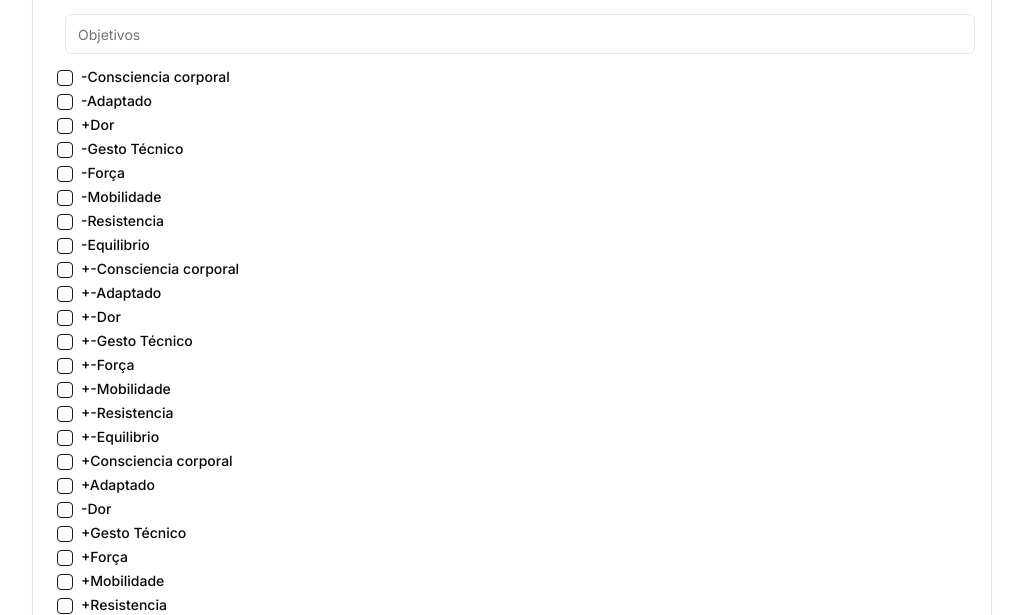
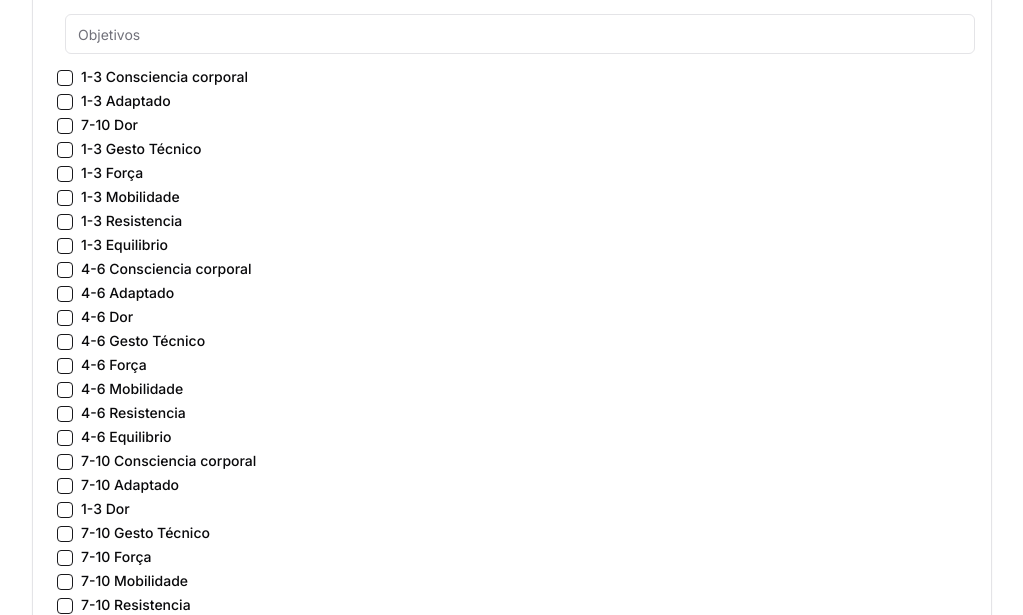
Before and after one commit to GuterresThomas/gestao_alunos_lets_front, a Next.js app: page / in a window 1280 px wide. Shown: the part 337-952 px from the top of the page, without its empty margins (128-1151 px from the left). Built offline with nearby package versions, Linux system fonts and the light colour scheme; no server answers.

Commit message:
ajustes visuais

```diff
--- a/src/components/addAlunos.tsx
+++ b/src/components/addAlunos.tsx
@@ -124,110 +124,110 @@ export default function AddForm() {
             <Input className='m-2' type="text" name="objetivos" placeholder="Objetivos" value={aluno.objetivos} onChange={handleChange} />
             <div className='flex mt-2'>
               <Checkbox className='' name="menos_consciencia_corporal" checked={aluno.menos_consciencia_corporal} onClick={() => handleCheckboxClick('menos_consciencia_corporal')} />
-              <Label className='ml-2'htmlFor="menos_consciencia_corporal">-Consciencia corporal</Label>
+              <Label className='ml-2'htmlFor="menos_consciencia_corporal">1-3 Consciencia corporal</Label>
             </div>
             <div className='flex mt-2'>
               <Checkbox className='' name="menos_adaptado" checked={aluno.menos_adaptado} onClick={() => handleCheckboxClick('menos_adaptado')}/>
-              <Label className='ml-2' htmlFor="menos_adaptado">-Adaptado</Label>
+              <Label className='ml-2' htmlFor="menos_adaptado">1-3 Adaptado</Label>
             </div>
             <div className='flex mt-2'>
               <Checkbox  name="mais_dor" checked={aluno.mais_dor} onClick={() => handleCheckboxClick('mais_dor')}/>
-              <Label className='ml-2' htmlFor="mais_dor">+Dor</Label>
+              <Label className='ml-2' htmlFor="mais_dor">7-10 Dor</Label>
             </div>
             <div className='flex mt-2'>
             <Checkbox
               name="menos_gesto_tecnico" checked={aluno.menos_gesto_tecnico} onClick={() => handleCheckboxClick('menos_gesto_tecnico')}
             />
-            <Label className='ml-2' htmlFor="menos_gesto_tecnico">-Gesto Técnico</Label>
+            <Label className='ml-2' htmlFor="menos_gesto_tecnico">1-3 Gesto Técnico</Label>
             </div>
             <div className='flex mt-2'>
             <Checkbox name="menos_forca" checked={aluno.menos_forca} onClick={() => handleCheckboxClick('menos_forca')}
             />
-            <Label className='ml-2' htmlFor="menos_forca">-Força</Label>
+            <Label className='ml-2' htmlFor="menos_forca">1-3 Força</Label>
             </div>
             <div className='flex mt-2'>
             <Checkbox name="menos_mobilidade" checked={aluno.menos_mobilidade} onClick={() => handleCheckboxClick('menos_mobilidade')} />
-            <Label className='ml-2' htmlFor="menos_mobilidade">-Mobilidade</Label>
+            <Label className='ml-2' htmlFor="menos_mobilidade">1-3 Mobilidade</Label>
             </div>
             <div className='flex mt-2'>
             <Checkbox name="menos_resistencia" checked={aluno.menos_resistencia} onClick={() => handleCheckboxClick('menos_resistencia')} />
-            <Label className='ml-2' htmlFor="menos_resistencia">-Resistencia</Label>
+            <Label className='ml-2' htmlFor="menos_resistencia">1-3 Resistencia</Label>
             </div>
             <div className='flex mt-2'>
             <Checkbox name="menos_equilibrio" checked={aluno.menos_equilibrio} onClick={() => handleCheckboxClick('menos_equilibrio')} />
-            <Label className='ml-2' htmlFor="menos_equilibrio">-Equilibrio</Label>
+            <Label className='ml-2' htmlFor="menos_equilibrio">1-3 Equilibrio</Label>
             </div>
 
             <div className='flex mt-2'>
             <Checkbox name="mais_ou_menos_consciencia_corporal" checked={aluno.mais_ou_menos_consciencia_corporal} onClick={() => handleCheckboxClick('mais_ou_menos_consciencia_corporal')} />
-            <Label className='ml-2' htmlFor="mais_ou_menos_consciencia_corporal">+-Consciencia corporal</Label>
+            <Label className='ml-2' htmlFor="mais_ou_menos_consciencia_corporal">4-6 Consciencia corporal</Label>
             </div>
             <div className='flex mt-2'>
             <Checkbox name="mais_ou_menos_adaptado" checked={aluno.mais_ou_menos_adaptado} onClick={() => handleCheckboxClick('mais_ou_menos_adaptado')}/>
-            <Label className='ml-2' htmlFor="mais_ou_menos_adaptado">+-Adaptado</Label>
+            <Label className='ml-2' htmlFor="mais_ou_menos_adaptado">4-6 Adaptado</Label>
             </div>
             <div className='flex mt-2'>
             <Checkbox  name="mais_ou_menos_dor" checked={aluno.mais_ou_menos_dor} onClick={() => handleCheckboxClick('mais_ou_menos_dor')}/>
-            <Label className='ml-2' htmlFor="mais_ou_menos_dor">+-Dor</Label>
+            <Label className='ml-2' htmlFor="mais_ou_menos_dor">4-6 Dor</Label>
             </div>
             <div className='flex mt-2'>
             <Checkbox
               name="mais_ou_menos_gesto_tecnico" checked={aluno.mais_ou_menos_gesto_tecnico} onClick={() => handleCheckboxClick('mais_ou_menos_gesto_tecnico')}
             />
-            <Label className='ml-2' htmlFor="mais_ou_menos_gesto_tecnico">+-Gesto Técnico</Label>
+            <Label className='ml-2' htmlFor="mais_ou_menos_gesto_tecnico">4-6 Gesto Técnico</Label>
             </div>
             <div className='flex mt-2'>
             <Checkbox name="mais_ou_menos_forca" checked={aluno.mais_ou_menos_forca} onClick={() => handleCheckboxClick('mais_ou_menos_forca')}
             />
-            <Label className='ml-2' htmlFor="mais_ou_menos_forca">+-Força</Label>
+            <Label className='ml-2' htmlFor="mais_ou_menos_forca">4-6 Força</Label>
             </div>
             <div className='flex mt-2'>
             <Checkbox name="mais_ou_menos_mobilidade" checked={aluno.mais_ou_menos_mobilidade} onClick={() => handleCheckboxClick('mais_ou_menos_mobilidade')} />
-            <Label className='ml-2' htmlFor="mais_ou_menos_mobilidade">+-Mobilidade</Label>
+            <Label className='ml-2' htmlFor="mais_ou_menos_mobilidade">4-6 Mobilidade</Label>
             </div>
             <div className='flex mt-2'>
             <Checkbox name="mais_ou_menos_resistencia" checked={aluno.mais_ou_menos_resistencia} onClick={() => handleCheckboxClick('mais_ou_menos_resistencia')} />
-            <Label className='ml-2' htmlFor="mais_ou_menos_resistencia">+-Resistencia</Label>
+            <Label className='ml-2' htmlFor="mais_ou_menos_resistencia">4-6 Resistencia</Label>
             </div>
             <div className='flex mt-2'>
             <Checkbox name="mais_ou_menos_equilibrio" checked={aluno.mais_ou_menos_equilibrio} onClick={() => handleCheckboxClick('mais_ou_menos_equilibrio')} />
-            <Label className='ml-2' htmlFor="mais_ou_menos_equilibrio">+-Equilibrio</Label>
+            <Label className='ml-2' htmlFor="mais_ou_menos_equilibrio">4-6 Equilibrio</Label>
             </div>
 
             <div className='flex mt-2'>
             <Checkbox name="mais_consciencia_corporal" checked={aluno.mais_consciencia_corporal} onClick={() => handleCheckboxClick('mais_consciencia_corporal')} />
-            <Label className='ml-2' htmlFor="mais_consciencia_corporal">+Consciencia corporal</Label>
+            <Label className='ml-2' htmlFor="mais_consciencia_corporal">7-10 Consciencia corporal</Label>
             </div>
             <div className='flex mt-2'>
             <Checkbox name="mais_adaptado" checked={aluno.mais_adaptado} onClick={() => handleCheckboxClick('mais_adaptado')}/>
-            <Label className='ml-2' htmlFor="mais_adaptado">+Adaptado</Label>
+            <Label className='ml-2' htmlFor="mais_adaptado">7-10 Adaptado</Label>
             </div>
             <div className='flex mt-2'>
             <Checkbox  name="menos_dor" checked={aluno.menos_dor} onClick={() => handleCheckboxClick('menos_dor')}/>
-            <Label className='ml-2' htmlFor="menos_dor">-Dor</Label>
+            <Label className='ml-2' htmlFor="menos_dor">1-3 Dor</Label>
             </div>
             <div className='flex mt-2'>
             <Checkbox
               name="mais_gesto_tecnico" checked={aluno.mais_gesto_tecnico} onClick={() => handleCheckboxClick('mais_gesto_tecnico')}
             />
-            <Label className='ml-2' htmlFor="mais_gesto_tecnico">+Gesto Técnico</Label>
+            <Label className='ml-2' htmlFor="mais_gesto_tecnico">7-10 Gesto Técnico</Label>
             </div>
             <div className='flex mt-2'>
             <Checkbox name="mais_forca" checked={aluno.mais_forca} onClick={() => handleCheckboxClick('mais_forca')}
             />
-            <Label className='ml-2' htmlFor="mais_forca">+Força</Label>
+            <Label className='ml-2' htmlFor="mais_forca">7-10 Força</Label>
             </div>
             <div className='flex mt-2'>
             <Checkbox name="mais_mobilidade" checked={aluno.mais_mobilidade} onClick={() => handleCheckboxClick('mais_mobilidade')} />
-            <Label className='ml-2' htmlFor="">+Mobilidade</Label>
+            <Label className='ml-2' htmlFor="">7-10 Mobilidade</Label>
             </div>
             <div className='flex mt-2'>
             <Checkbox name="mais_resistencia" checked={aluno.mais_resistencia} onClick={() => handleCheckboxClick('mais_resistencia')} />
-            <Label className='ml-2' htmlFor="mais_resistencia">+Resistencia</Label>
+            <Label className='ml-2' htmlFor="mais_resistencia">7-10 Resistencia</Label>
             </div>
             <div className='flex mt-2'>
             <Checkbox name="mais_equilibrio" checked={aluno.mais_equilibrio} onClick={() => handleCheckboxClick('mais_equilibrio')} />
-            <Label className='ml-2' htmlFor="mais_equilibrio">+Equilibrio</Label>
+            <Label className='ml-2' htmlFor="mais_equilibrio">7-10 Equilibrio</Label>
             </div>
             <Input className='m-2' type="text" name="observacoes" placeholder="Observações" value={aluno.observacoes} onChange={handleChange} />
             <Button className='m-2' type="submit">Adicionar Aluno</Button>
--- a/src/components/editAluno.tsx
+++ b/src/components/editAluno.tsx
@@ -101,110 +101,110 @@ export default function EditForm() {
             <Input className='m-2' type="text" name="objetivos" placeholder="Objetivos" value={aluno.objetivos} onChange={(e) => setAluno({ ...aluno, objetivos: e.target.value })} />
             <div className='flex mt-2'>
               <Checkbox className='' name="menos_consciencia_corporal" checked={aluno.menos_consciencia_corporal} onClick={() => handleCheckboxClick('menos_consciencia_corporal')} />
-              <Label className='ml-2'htmlFor="menos_consciencia_corporal">-Consciencia corporal</Label>
+              <Label className='ml-2'htmlFor="menos_consciencia_corporal">1-3 Consciencia corporal</Label>
             </div>
             <div className='flex mt-2'>
               <Checkbox className='' name="menos_adaptado" checked={aluno.menos_adaptado} onClick={() => handleCheckboxClick('menos_adaptado')}/>
-              <Label className='ml-2' htmlFor="menos_adaptado">-Adaptado</Label>
+              <Label className='ml-2' htmlFor="menos_adaptado">1-3 Adaptado</Label>
             </div>
             <div className='flex mt-2'>
               <Checkbox  name="mais_dor" checked={aluno.mais_dor} onClick={() => handleCheckboxClick('mais_dor')}/>
-              <Label className='ml-2' htmlFor="mais_dor">+Dor</Label>
+              <Label className='ml-2' htmlFor="mais_dor">7-10 Dor</Label>
             </div>
             <div className='flex mt-2'>
             <Checkbox
               name="menos_gesto_tecnico" checked={aluno.menos_gesto_tecnico} onClick={() => handleCheckboxClick('menos_gesto_tecnico')}
             />
-            <Label className='ml-2' htmlFor="menos_gesto_tecnico">-Gesto Técnico</Label>
+            <Label className='ml-2' htmlFor="menos_gesto_tecnico">1-3 Gesto Técnico</Label>
             </div>
             <div className='flex mt-2'>
             <Checkbox name="menos_forca" checked={aluno.menos_forca} onClick={() => handleCheckboxClick('menos_forca')}
             />
-            <Label className='ml-2' htmlFor="menos_forca">-Força</Label>
+            <Label className='ml-2' htmlFor="menos_forca">1-3 Força</Label>
             </div>
             <div className='flex mt-2'>
             <Checkbox name="menos_mobilidade" checked={aluno.menos_mobilidade} onClick={() => handleCheckboxClick('menos_mobilidade')} />
-            <Label className='ml-2' htmlFor="menos_mobilidade">-Mobilidade</Label>
+            <Label className='ml-2' htmlFor="menos_mobilidade">1-3 Mobilidade</Label>
             </div>
             <div className='flex mt-2'>
             <Checkbox name="menos_resistencia" checked={aluno.menos_resistencia} onClick={() => handleCheckboxClick('menos_resistencia')} />
-            <Label className='ml-2' htmlFor="menos_resistencia">-Resistencia</Label>
+            <Label className='ml-2' htmlFor="menos_resistencia">1-3 Resistencia</Label>
             </div>
             <div className='flex mt-2'>
             <Checkbox name="menos_equilibrio" checked={aluno.menos_equilibrio} onClick={() => handleCheckboxClick('menos_equilibrio')} />
-            <Label className='ml-2' htmlFor="menos_equilibrio">-Equilibrio</Label>
+            <Label className='ml-2' htmlFor="menos_equilibrio">1-3 Equilibrio</Label>
             </div>
 
             <div className='flex mt-2'>
             <Checkbox name="mais_ou_menos_consciencia_corporal" checked={aluno.mais_ou_menos_consciencia_corporal} onClick={() => handleCheckboxClick('mais_ou_menos_consciencia_corporal')} />
-            <Label className='ml-2' htmlFor="mais_ou_menos_consciencia_corporal">+-Consciencia corporal</Label>
+            <Label className='ml-2' htmlFor="mais_ou_menos_consciencia_corporal">4-6 Consciencia corporal</Label>
             </div>
             <div className='flex mt-2'>
             <Checkbox name="mais_ou_menos_adaptado" checked={aluno.mais_ou_menos_adaptado} onClick={() => handleCheckboxClick('mais_ou_menos_adaptado')}/>
-            <Label className='ml-2' htmlFor="mais_ou_menos_adaptado">+-Adaptado</Label>
+            <Label className='ml-2' htmlFor="mais_ou_menos_adaptado">4-6 Adaptado</Label>
             </div>
             <div className='flex mt-2'>
             <Checkbox  name="mais_ou_menos_dor" checked={aluno.mais_ou_menos_dor} onClick={() => handleCheckboxClick('mais_ou_menos_dor')}/>
-            <Label className='ml-2' htmlFor="mais_ou_menos_dor">+-Dor</Label>
+            <Label className='ml-2' htmlFor="mais_ou_menos_dor">4-6 Dor</Label>
             </div>
             <div className='flex mt-2'>
             <Checkbox
               name="mais_ou_menos_gesto_tecnico" checked={aluno.mais_ou_menos_gesto_tecnico} onClick={() => handleCheckboxClick('mais_ou_menos_gesto_tecnico')}
             />
-            <Label className='ml-2' htmlFor="mais_ou_menos_gesto_tecnico">+-Gesto Técnico</Label>
+            <Label className='ml-2' htmlFor="mais_ou_menos_gesto_tecnico">4-6 Gesto Técnico</Label>
             </div>
             <div className='flex mt-2'>
             <Checkbox name="mais_ou_menos_forca" checked={aluno.mais_ou_menos_forca} onClick={() => handleCheckboxClick('mais_ou_menos_forca')}
             />
-            <Label className='ml-2' htmlFor="mais_ou_menos_forca">+-Força</Label>
+            <Label className='ml-2' htmlFor="mais_ou_menos_forca">4-6 Força</Label>
             </div>
             <div className='flex mt-2'>
             <Checkbox name="mais_ou_menos_mobilidade" checked={aluno.mais_ou_menos_mobilidade} onClick={() => handleCheckboxClick('mais_ou_menos_mobilidade')} />
-            <Label className='ml-2' htmlFor="mais_ou_menos_mobilidade">+-Mobilidade</Label>
+            <Label className='ml-2' htmlFor="mais_ou_menos_mobilidade">4-6 Mobilidade</Label>
             </div>
             <div className='flex mt-2'>
             <Checkbox name="mais_ou_menos_resistencia" checked={aluno.mais_ou_menos_resistencia} onClick={() => handleCheckboxClick('mais_ou_menos_resistencia')} />
-            <Label className='ml-2' htmlFor="mais_ou_menos_resistencia">+-Resistencia</Label>
+            <Label className='ml-2' htmlFor="mais_ou_menos_resistencia">4-6 Resistencia</Label>
             </div>
             <div className='flex mt-2'>
             <Checkbox name="mais_ou_menos_equilibrio" checked={aluno.mais_ou_menos_equilibrio} onClick={() => handleCheckboxClick('mais_ou_menos_equilibrio')} />
-            <Label className='ml-2' htmlFor="mais_ou_menos_equilibrio">+-Equilibrio</Label>
+            <Label className='ml-2' htmlFor="mais_ou_menos_equilibrio">4-6 Equilibrio</Label>
             </div>
 
             <div className='flex mt-2'>
             <Checkbox name="mais_consciencia_corporal" checked={aluno.mais_consciencia_corporal} onClick={() => handleCheckboxClick('mais_consciencia_corporal')} />
-            <Label className='ml-2' htmlFor="mais_consciencia_corporal">+Consciencia corporal</Label>
+            <Label className='ml-2' htmlFor="mais_consciencia_corporal">7-10 Consciencia corporal</Label>
             </div>
             <div className='flex mt-2'>
             <Checkbox name="mais_adaptado" checked={aluno.mais_adaptado} onClick={() => handleCheckboxClick('mais_adaptado')}/>
-            <Label className='ml-2' htmlFor="mais_adaptado">+Adaptado</Label>
+            <Label className='ml-2' htmlFor="mais_adaptado">7-10 Adaptado</Label>
             </div>
             <div className='flex mt-2'>
             <Checkbox  name="menos_dor" checked={aluno.menos_dor} onClick={() => handleCheckboxClick('menos_dor')}/>
-            <Label className='ml-2' htmlFor="menos_dor">-Dor</Label>
+            <Label className='ml-2' htmlFor="menos_dor">1-3 Dor</Label>
             </div>
             <div className='flex mt-2'>
             <Checkbox
               name="mais_gesto_tecnico" checked={aluno.mais_gesto_tecnico} onClick={() => handleCheckboxClick('mais_gesto_tecnico')}
             />
-            <Label className='ml-2' htmlFor="mais_gesto_tecnico">+Gesto Técnico</Label>
+            <Label className='ml-2' htmlFor="mais_gesto_tecnico">7-10 Gesto Técnico</Label>
             </div>
             <div className='flex mt-2'>
             <Checkbox name="mais_forca" checked={aluno.mais_forca} onClick={() => handleCheckboxClick('mais_forca')}
             />
-            <Label className='ml-2' htmlFor="mais_forca">+Força</Label>
+            <Label className='ml-2' htmlFor="mais_forca">7-10 Força</Label>
             </div>
             <div className='flex mt-2'>
             <Checkbox name="mais_mobilidade" checked={aluno.mais_mobilidade} onClick={() => handleCheckboxClick('mais_mobilidade')} />
-            <Label className='ml-2' htmlFor="">+Mobilidade</Label>
+            <Label className='ml-2' htmlFor="">7-10 Mobilidade</Label>
             </div>
             <div className='flex mt-2'>
             <Checkbox name="mais_resistencia" checked={aluno.mais_resistencia} onClick={() => handleCheckboxClick('mais_resistencia')} />
-            <Label className='ml-2' htmlFor="mais_resistencia">+Resistencia</Label>
+            <Label className='ml-2' htmlFor="mais_resistencia">7-10 Resistencia</Label>
             </div>
             <div className='flex mt-2'>
             <Checkbox name="mais_equilibrio" checked={aluno.mais_equilibrio} onClick={() => handleCheckboxClick('mais_equilibrio')} />
-            <Label className='ml-2' htmlFor="mais_equilibrio">+Equilibrio</Label>
+            <Label className='ml-2' htmlFor="mais_equilibrio">7-10 Equilibrio</Label>
             </div>
             <Input className='m-2' type="text" name="observacoes" placeholder="Observações" value={aluno.observacoes} onChange={handleChange} />
         <Button type="submit">Atualizar Aluno</Button>
--- a/src/components/fetchAlunosById.tsx
+++ b/src/components/fetchAlunosById.tsx
@@ -1,6 +1,7 @@
 import axios from "axios";
 import {  useState, useEffect, JSXElementConstructor, Key, PromiseLikeOfReactNode, ReactElement, ReactNode, ReactPortal } from "react"
 import { Card, CardContent, CardHeader } from "./ui/card";
+import { Checkbox } from "./ui/checkbox";
 
 export default function FetchAlunosById() {
     const [aluno, setAluno] = useState({
@@ -69,6 +70,8 @@ export default function FetchAlunosById() {
                         <li key={aluno.id}>
                         <h2>Detalhes do Aluno</h2>
                         <p>Nome: {aluno.nome}</p>
+                        <p>Objetivos: {aluno.objetivos}</p>
+                        <p>Observações: {aluno.observacoes}</p>
                         {/* Adicione outros detalhes do aluno conforme necessário */}
                         </li>
                     </ul>
```
